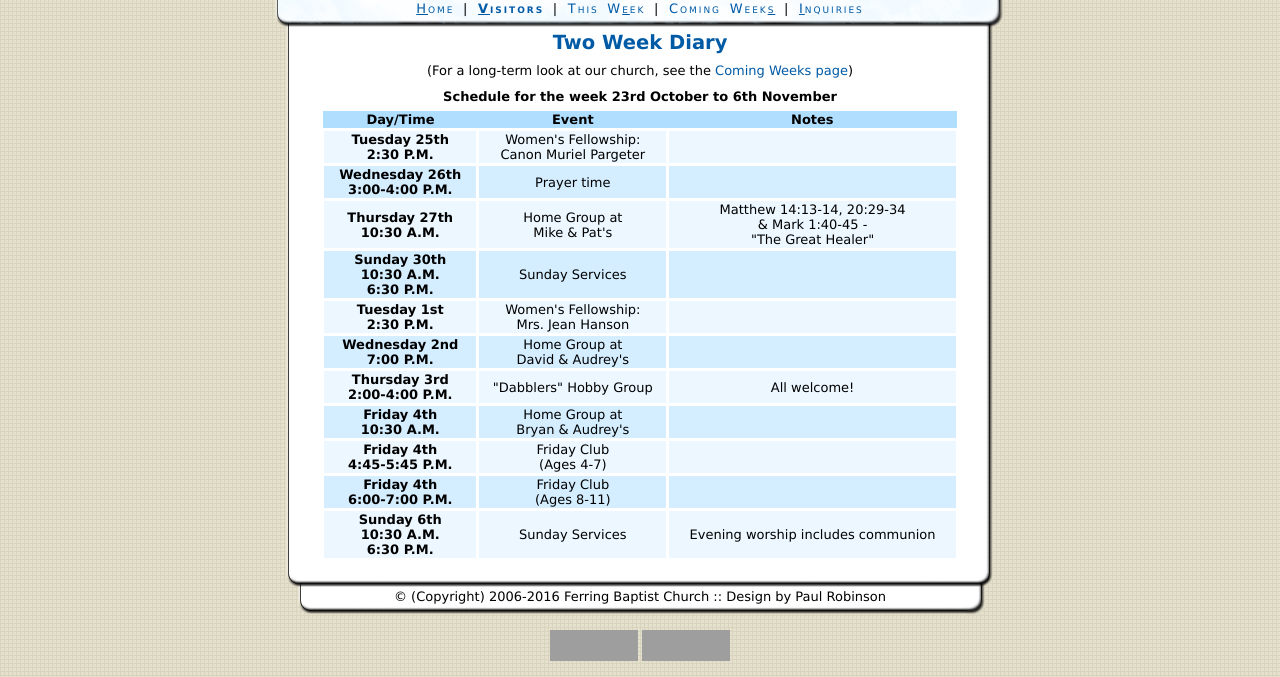
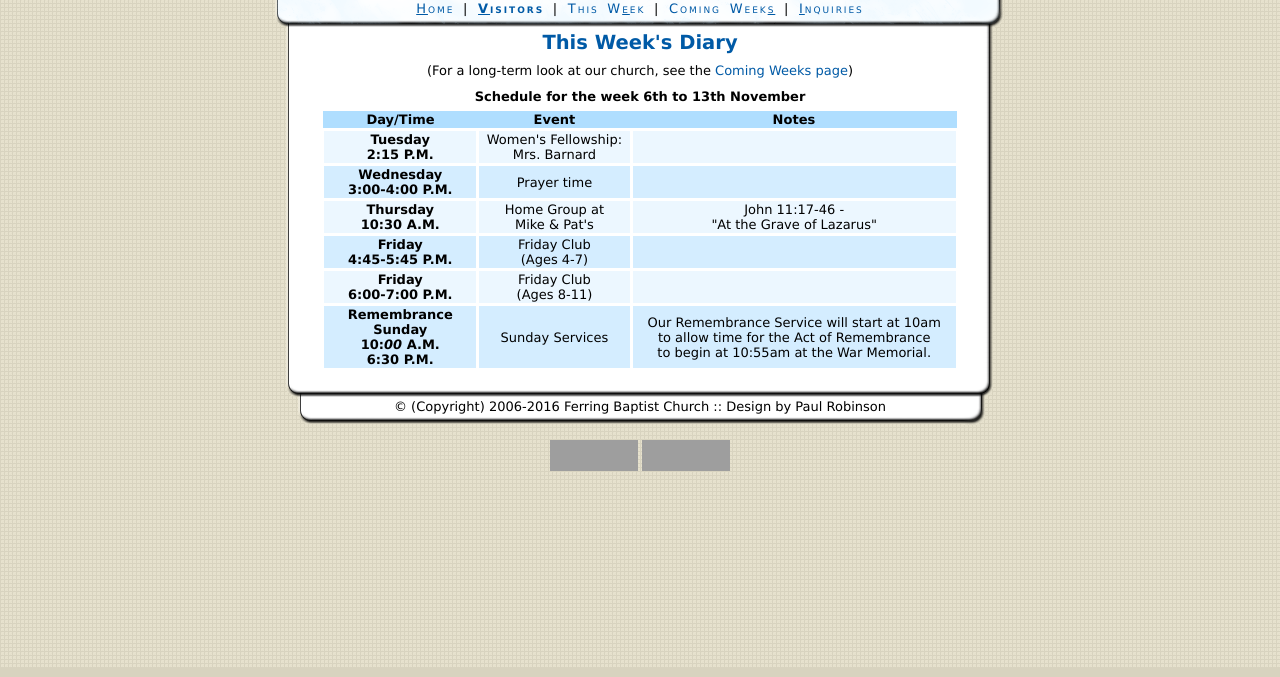
Before and after one commit to paulrr88/church, a PHP site: page /church/diary.php in a window 1280 px wide. Shown: the part 133-810 px from the top of the page. Run offline with PHP 8.4, Linux system fonts and the light colour scheme; grey boxes are pictures that could not be loaded.

Commit message:
Weekly update

```diff
--- a/diary.php
+++ b/diary.php
@@ -2,11 +2,11 @@
 
 <?php include("header.php"); ?>
 			<div id="content">
-				<h1>Two Week Diary</h1>
+				<h1>This Week's Diary</h1>
 
 				<p class="centre">(For a long-term look at our church, see the <a href="upcoming.php">Coming Weeks page</a>)</p>
 
-				<p class="centre"><strong>Schedule for the week 23rd October to 6th November</strong></p>
+				<p class="centre"><strong>Schedule for the week 6th to 13th November</strong></p>
 
 				<table class="styled" summary="Schedule for events in the coming week(s)">
 					<thead>
@@ -18,60 +18,37 @@
 					</thead>
 					<tbody>
 						<tr class="odd">
-							<th scope="row">Tuesday 25th<br />2:30 P.M.</th>
-							<td>Women's Fellowship:<br />Canon Muriel Pargeter</td>
+							<th scope="row">Tuesday<br />2:15 P.M.</th>
+							<td>Women's Fellowship:<br />Mrs. Barnard</td>
 							<td></td>
 						</tr>
 						<tr>
-							<th scope="row">Wednesday 26th<br />3:00-4:00 P.M.</th>
+							<th scope="row">Wednesday<br />3:00-4:00 P.M.</th>
 							<td>Prayer time</td>
 							<td></td>
 						</tr>
 						<tr class="odd">
-							<th scope="row">Thursday 27th<br /> 10:30 A.M.</th>
+							<th scope="row">Thursday<br /> 10:30 A.M.</th>
 							<td>Home Group at<br />Mike &amp; Pat's</td>
-							<td>Matthew 14:13-14, 20:29-34<br />
-								&amp; Mark 1:40-45 - <br />"The Great Healer"</td>
+							<td>John 11:17-46 - <br />
+								"At the Grave of Lazarus"</td>
 						</tr>
 						<tr>
-							<th scope="row">Sunday 30th<br />10:30 A.M.<br />6:30 P.M.</th>
-							<td>Sunday Services</td>
+							<th scope="row">Friday<br />4:45-5:45 P.M.</th>
+							<td>Friday Club<br />(Ages 4-7)</td>
 							<td></td>
 						</tr>
 						<tr class="odd">
-							<th scope="row">Tuesday 1st<br />2:30 P.M.</th>
-							<td>Women's Fellowship:<br />Mrs. Jean Hanson</td>
+							<th scope="row">Friday<br />6:00-7:00 P.M.</th>
+							<td>Friday Club<br />(Ages 8-11)</td>
 							<td></td>
 						</tr>
 						<tr>
-							<th scope="row">Wednesday 2nd<br />7:00 P.M.</th>
-							<td>Home Group at<br />David &amp; Audrey's</td>
-							<td></td>
-						</tr>
-						<tr class="odd">
-							<th scope="row">Thursday 3rd<br />2:00-4:00 P.M.</th>
-							<td>"Dabblers" Hobby Group</td>
-							<td>All welcome!</td>
-						</tr>
-						<tr>
-							<th scope="row">Friday 4th<br />10:30 A.M.</th>
-							<td>Home Group at<br />Bryan &amp; Audrey's</td>
-							<td></td>
-						</tr>
-						<tr class="odd">
-							<th scope="row">Friday 4th<br />4:45-5:45 P.M.</th>
-							<td>Friday Club<br />(Ages 4-7)</td>
-							<td></td>
-						</tr>
-						<tr>
-							<th scope="row">Friday 4th<br />6:00-7:00 P.M.</th>
-							<td>Friday Club<br />(Ages 8-11)</td>
-							<td></td>
-						</tr>
-						<tr class="odd">
-							<th scope="row">Sunday 6th<br />10:30 A.M.<br />6:30 P.M.</th>
+							<th scope="row">Remembrance Sunday<br />10:<em>00</em> A.M.<br />6:30 P.M.</th>
 							<td>Sunday Services</td>
-							<td>Evening worship includes communion</td>
+							<td>Our Remembrance Service will start at 10am<br />
+								to allow time for the Act of Remembrance<br />
+								to begin at 10:55am at the War Memorial.</td>
 						</tr>
 					</tbody>
 				</table>
--- a/newssheet.php
+++ b/newssheet.php
@@ -16,7 +16,7 @@
 
 				<a href="images/newssheetfront.jpg"><img src="images/newssheetfront.jpg" width="600" style="margin-left: 75px;" /></a>
 
-				<a href="images/newssheetinside.jpg"><img src="images/newssheetinside.jpg" width="600" style="margin-left: 75px;" /></a>
+				<!--<a href="images/newssheetinside.jpg"><img src="images/newssheetinside.jpg" width="600" style="margin-left: 75px;" /></a>-->
 
 			</div>
 			<div id="footer">
```
Also changed, not shown: images/newssheetfront.jpg, 2 other files.
